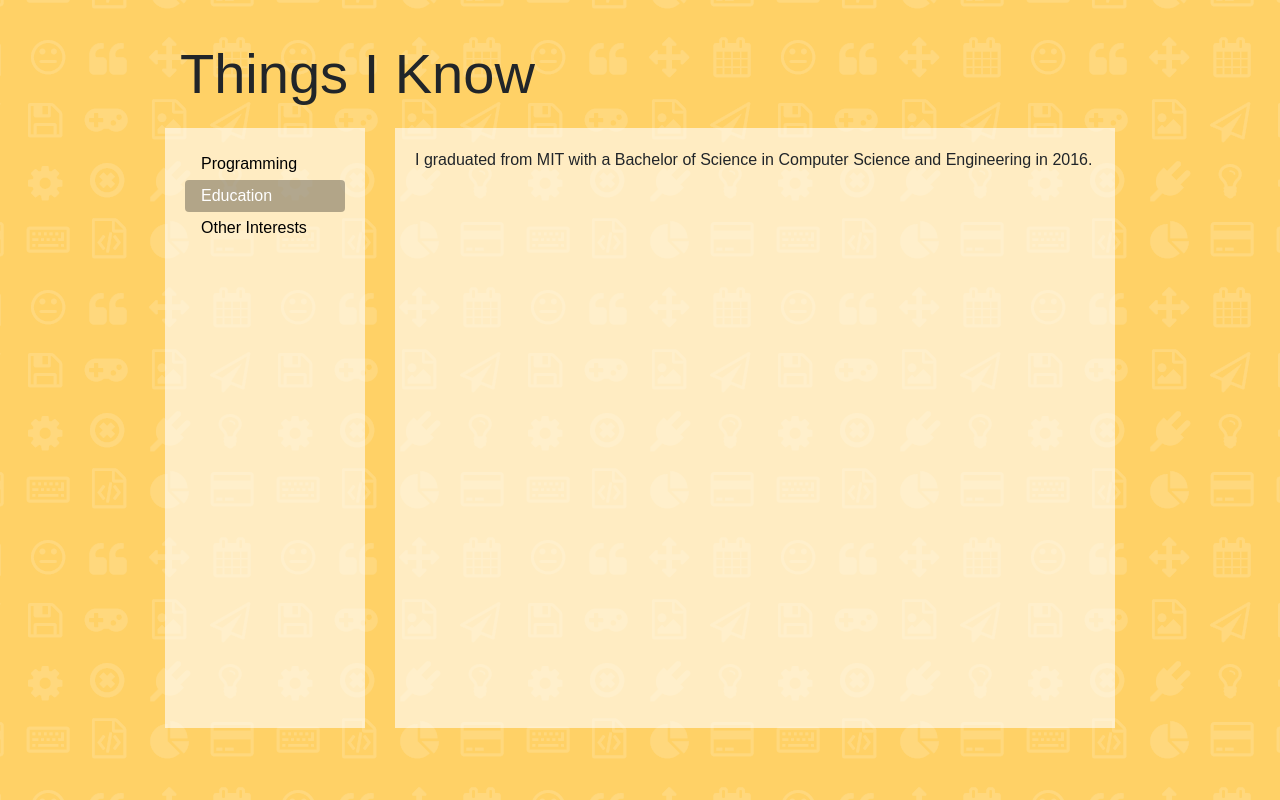
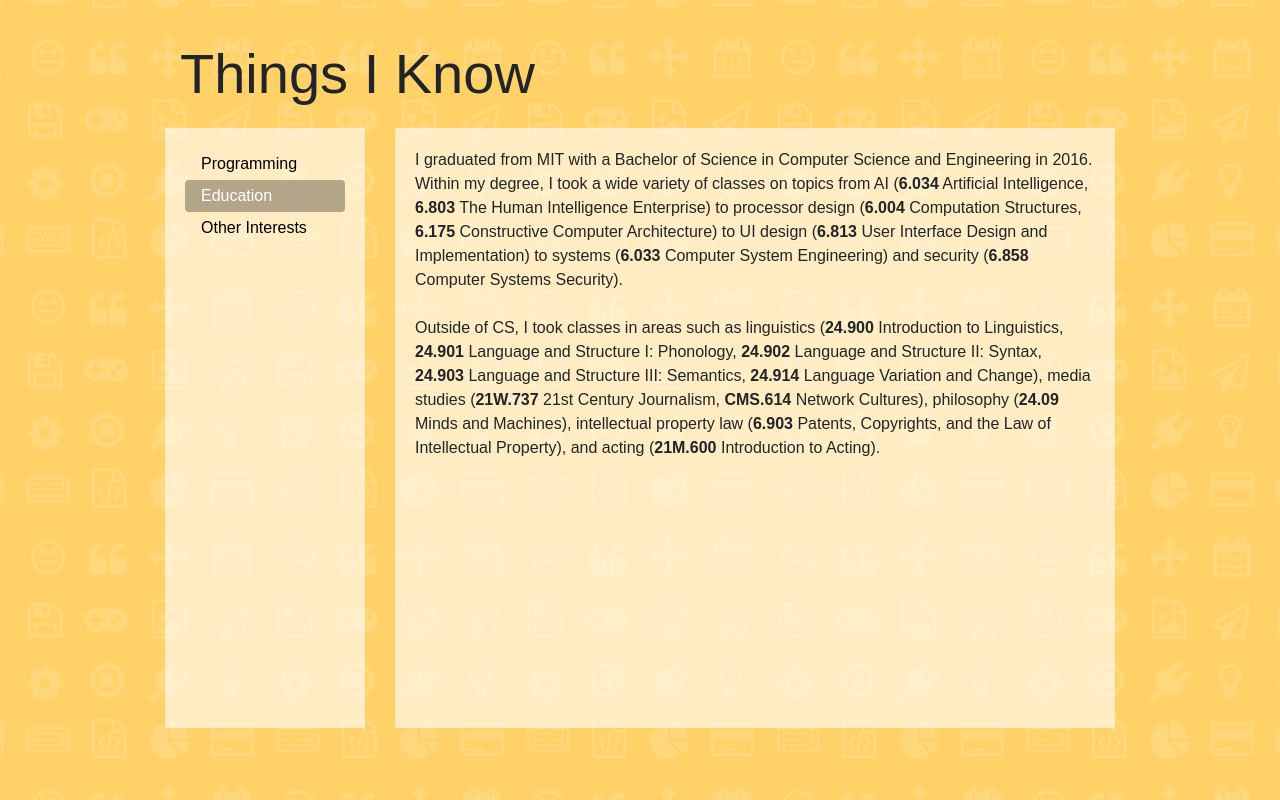
Before and after one commit to belzner/personal-site, a Vue app: page / in a window 1280 px wide. Both pictures are taken after a click on the tab "Education". Built offline with nearby package versions, Linux system fonts and the light colour scheme; a web font is replaced by a local one.

Commit message:
More content

```diff
--- a/src/views/Done.vue
+++ b/src/views/Done.vue
@@ -5,7 +5,20 @@
         <div>Lithic</div>
       </b-tab>
       <b-tab title="Skillshare">
-        <div>Skillshare</div>
+        <p>
+          Skillshare is an online learning community for creatives with classes in illustration, design, photography, video, and more. I worked there
+          from July 2016 to November 2018, as a full-stack software engineer and (starting from late 2017/early 2018) as the tech lead for the Core Experience
+          team (focused on central product features for finding, taking, and teaching classes).
+        </p>
+        <p>
+          During my time at Skillshare, I led projects such as building the architecture for selling memberships in multiple currencies and testing different
+          price points, overhauling the logic for the class search feature to better surface relevant classes, and creating external APIs for use by B2B
+          clients wanting more direct access to data on classes and on their employees' use of the platform.
+        </p>
+        <p>
+          In addition to these and other projects, I helped to start an engineering apprenticeship program, assisting with hiring and mentorship of the first
+          apprentice (who ultimately accepted a full-time offer). I also assisted in the due diligence process for the company's Series C fundraise.
+        </p>
       </b-tab>
       <b-tab title="Other Work">
         <div>Other Work</div>
--- a/src/views/Know.vue
+++ b/src/views/Know.vue
@@ -3,31 +3,54 @@
     <TabContainer header="Things I Know">
       <b-tab title="Programming">
         <p>
-          <span class="emphasize">Javascript</span> is my language of choice, on both the frontend and backend.
-          I've worked with Typescript and vanilla Javascript (and a bit of Coffeescript!) and a wide variety of
-          frameworks (Vue, React and React Native, AngularJS, Backbone).
+          <span class="emphasize">Javascript</span> is my language of choice, on both the frontend and backend. I've worked with Typescript and
+          vanilla Javascript (and a bit of Coffeescript!) and a wide variety of frameworks (Vue, React and React Native, AngularJS, Backbone).
         </p>
         <p>
-          Besides Javascript, I've worked extensively with <span class="emphasize">HTML</span>,
-          <span class="emphasize">CSS</span>, <span class="emphasize">PHP</span>, and <span class="emphasize">SQL</span>
-          and occasionally with <span class="emphasize">Python</span> and <span class="emphasize">C++</span>.
-          I love working across the stack, picking up new things, and understanding systems from button click to database call.
+          Besides Javascript, I've worked extensively with <span class="emphasize">HTML</span>, <span class="emphasize">CSS</span>,
+          <span class="emphasize">PHP</span>, and <span class="emphasize">SQL</span>, and occasionally with <span class="emphasize">Python</span>
+          and <span class="emphasize">C++</span>. I love working across the stack, picking up new things, and understanding systems from button click
+          to database call.
         </p>
         <p>
           In school and hobbies, I've tried out a huge range of other languages. I learned <span class="emphasize">StarLogo</span>,
-          <span class="emphasize">NetLogo</span>, and <span class="emphasize">Matlab</span> in high school, and
-          <span class="emphasize">Objective-C</span> and <span class="emphasize">LaTeX</span> at summer programs. In college,
-          I learned <span class="emphasize">Bluespec System Verilog</span> and a bit of <span class="emphasize">Assembly</span>
-          for a processor design class, and a bit of <span class="emphasize">Scheme</span> as well.
+          <span class="emphasize">NetLogo</span>, and <span class="emphasize">Matlab</span> in high school, and <span class="emphasize">Objective-C</span>
+          and <span class="emphasize">LaTeX</span> at summer programs. In college, I learned <span class="emphasize">Bluespec System Verilog</span>
+          and a bit of <span class="emphasize">Assembly</span> for a processor design class, and a bit of <span class="emphasize">Scheme</span> as well.
         </p>
       </b-tab>
       <b-tab title="Education">
         <p>
-          I graduated from MIT with a Bachelor of Science in Computer Science and Engineering in 2016.
+          I graduated from MIT with a Bachelor of Science in Computer Science and Engineering in 2016. Within my degree, I took a wide variety of
+          classes on topics from AI (<span class="emphasize">6.034</span> Artificial Intelligence, <span class="emphasize">6.803</span>
+          The Human Intelligence Enterprise) to processor design (<span class="emphasize">6.004</span> Computation Structures,
+          <span class="emphasize">6.175</span> Constructive Computer Architecture) to UI design (<span class="emphasize">6.813</span>
+          User Interface Design and Implementation) to systems (<span class="emphasize">6.033</span> Computer System Engineering) and security
+          (<span class="emphasize">6.858</span> Computer Systems Security).
+        </p>
+        <p>
+          Outside of CS, I took classes in areas such as linguistics (<span class="emphasize">24.900</span> Introduction to Linguistics,
+          <span class="emphasize">24.901</span> Language and Structure I: Phonology, <span class="emphasize">24.902</span> Language and Structure II: Syntax,
+          <span class="emphasize">24.903</span> Language and Structure III: Semantics, <span class="emphasize">24.914</span> Language Variation and Change),
+          media studies (<span class="emphasize">21W.737</span> 21st Century Journalism, <span class="emphasize">CMS.614</span> Network Cultures),
+          philosophy (<span class="emphasize">24.09</span> Minds and Machines), intellectual property law (<span class="emphasize">6.903</span> Patents,
+          Copyrights, and the Law of Intellectual Property), and acting (<span class="emphasize">21M.600</span> Introduction to Acting).
         </p>
       </b-tab>
       <b-tab title="Other Interests">
-        <div>Other Interests</div>
+        <p>
+          I'm fascinated by <span class="emphasize">how people communicate over digital media</span>. I can tell you about how emojis get created and
+          how they get used, the tricks we use to communicate tone in informal writing, and how memes have changed over time.
+        </p>
+        <p>
+          In high school I started an extensive worldbuilding project, including a full <span class="emphasize">constructed language</span> designed from scratch.
+          Although this particular project fell by the wayside, I've continued to grow my familiarity with language construction techniques and returned to
+          the idea here and there.
+        </p>
+        <p>
+          For more relaxed hobbies, I watch a lot of <span class="emphasize">highly-researched video essays</span> on YouTube (especially on topics like
+          game design and media) and play far too much <span class="emphasize">Sims 4</span>.
+        </p>
       </b-tab>
     </TabContainer>
   </div>
```
